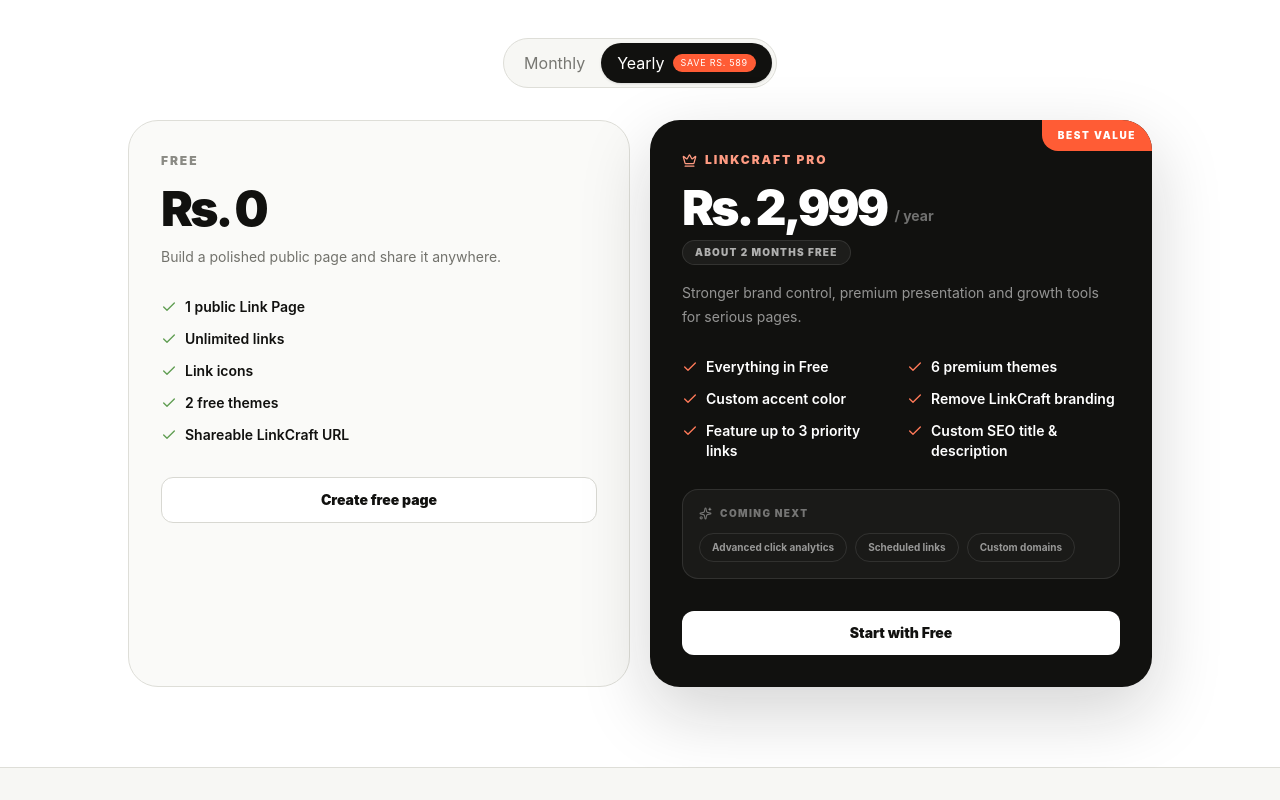
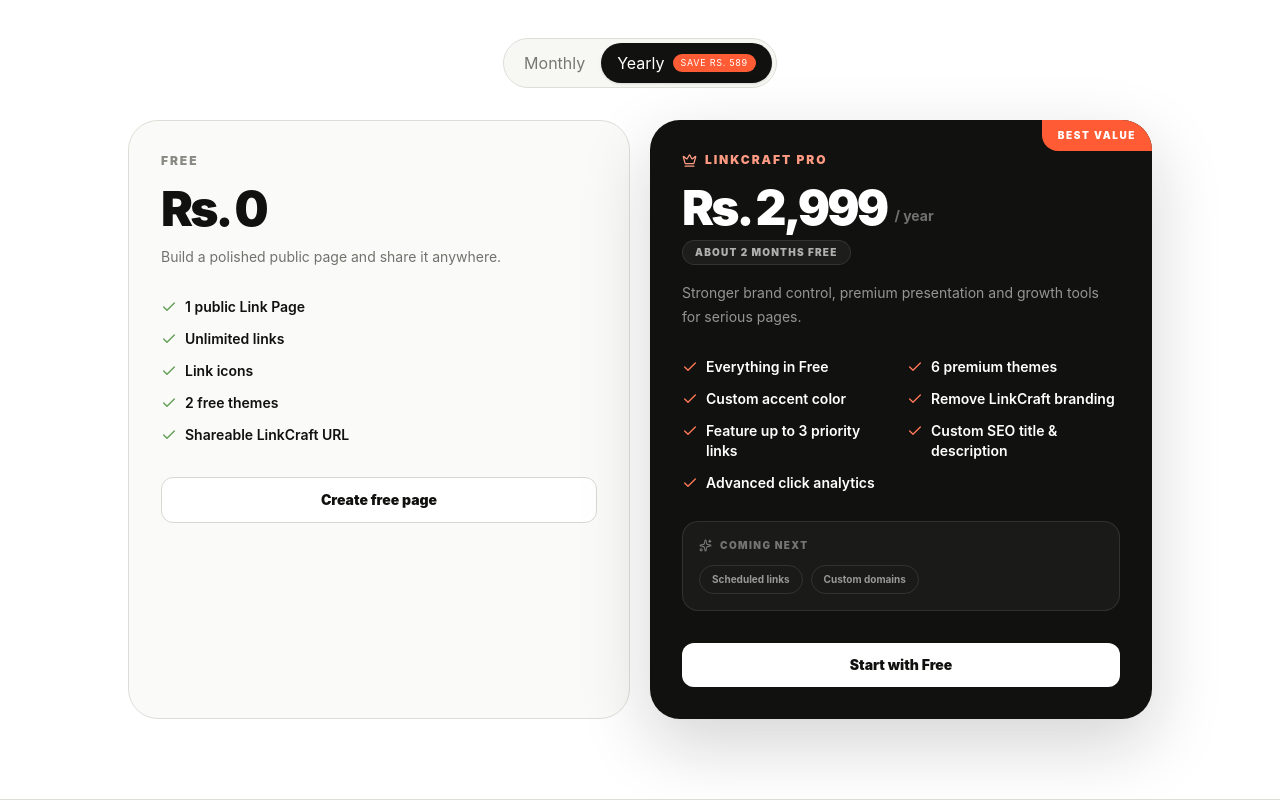
Before and after one commit to merajNizBaloch/LinkCraft, a Next.js app: page /link-page in a window 1280 px wide. Shown: the part 2018-2818 px from the top of the page. Before the commit the page ends 2786 px from the top, so only its background shows below. Built offline with nearby package versions, Linux system fonts and the light colour scheme.

Commit message:
Promote analytics as a live Pro feature

```diff
--- a/components/LinkPagePricing.tsx
+++ b/components/LinkPagePricing.tsx
@@ -19,10 +19,10 @@
   "Remove LinkCraft branding",
   "Feature up to 3 priority links",
   "Custom SEO title & description",
+  "Advanced click analytics",
 ];
 
 const comingSoon = [
-  "Advanced click analytics",
   "Scheduled links",
   "Custom domains",
 ];
```
